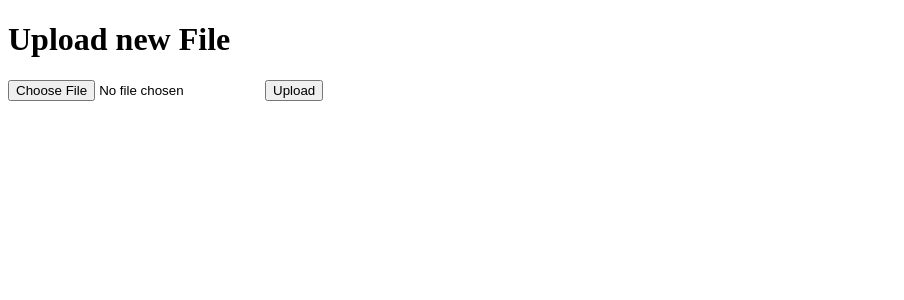
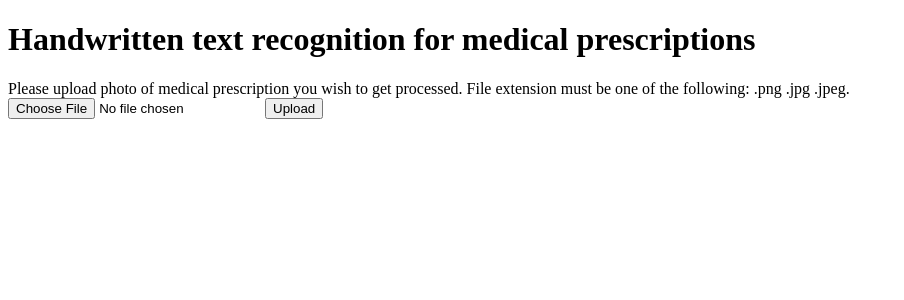
Before and after one commit to OrBitixs/Prescription_digitalization_system, a Flask app: page / in a window 1280 px wide. Shown: the top 300 px of the page, without its empty margins (0-904 px from the left). Run offline with Flask 3, Linux system fonts and the light colour scheme; parts of the project's set-up code (start-up, migrations or seed data) failed here and were passed over.

Commit message:
should be final version

```diff
--- a/app.py
+++ b/app.py
@@ -129,15 +129,15 @@ def parsing():
             lines += "\n"
 
 
-    # response = openai.Completion.create(
-    #     model="text-davinci-003",
-    #     prompt=generate_prompt(lines),
-    #     temperature=0,
-    # )
+    response = openai.Completion.create(
+        model="text-davinci-003",
+        prompt=generate_prompt(lines),
+        temperature=0,
+    )
     # print(response)
-    fake_result="fake result"
-    # return redirect(url_for("upload_file", result=response.choices[0].text, file_path=file_path))
-    return redirect(url_for("upload_file", result=fake_result, file_path=file_path))
+    # fake_result="fake result"
+    return redirect(url_for("upload_file", result=response.choices[0].text, file_path=file_path))
+    # return redirect(url_for("upload_file", result=fake_result, file_path=file_path))
 
 def generate_prompt(lines):
     return '''
--- a/templates/index.html
+++ b/templates/index.html
@@ -5,7 +5,11 @@
 </head>
 <body>
   <div>
-  <h1>Upload new File</h1>
+  <h1>Handwritten text recognition for medical prescriptions</h1>
+  <div>
+    Please upload photo of medical prescription you wish to get processed.
+    File extension must be one of the following: .png .jpg .jpeg.
+  </div>
   <form method=post enctype=multipart/form-data>
     <input type=file name=file>
     <input type=submit value=Upload>
```
